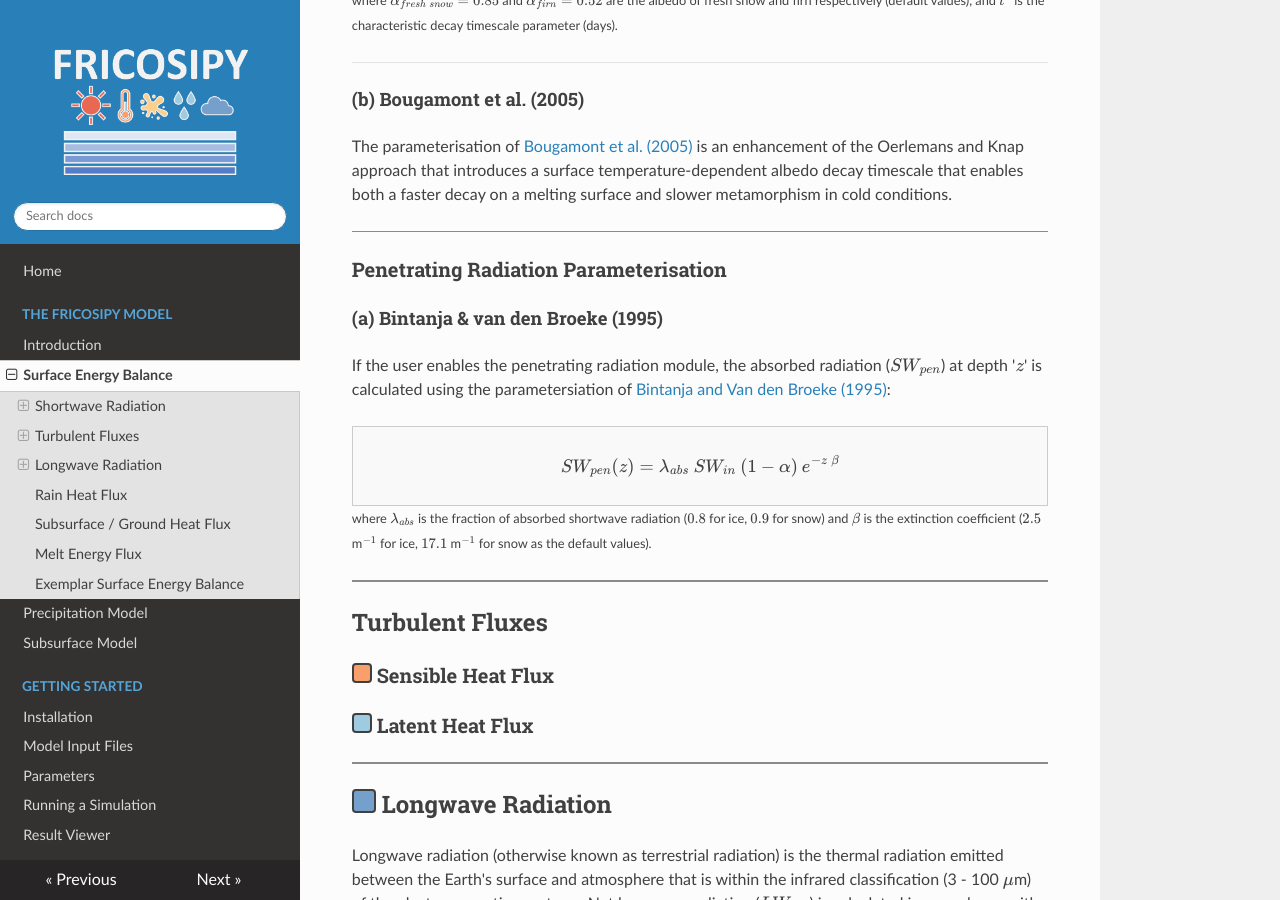
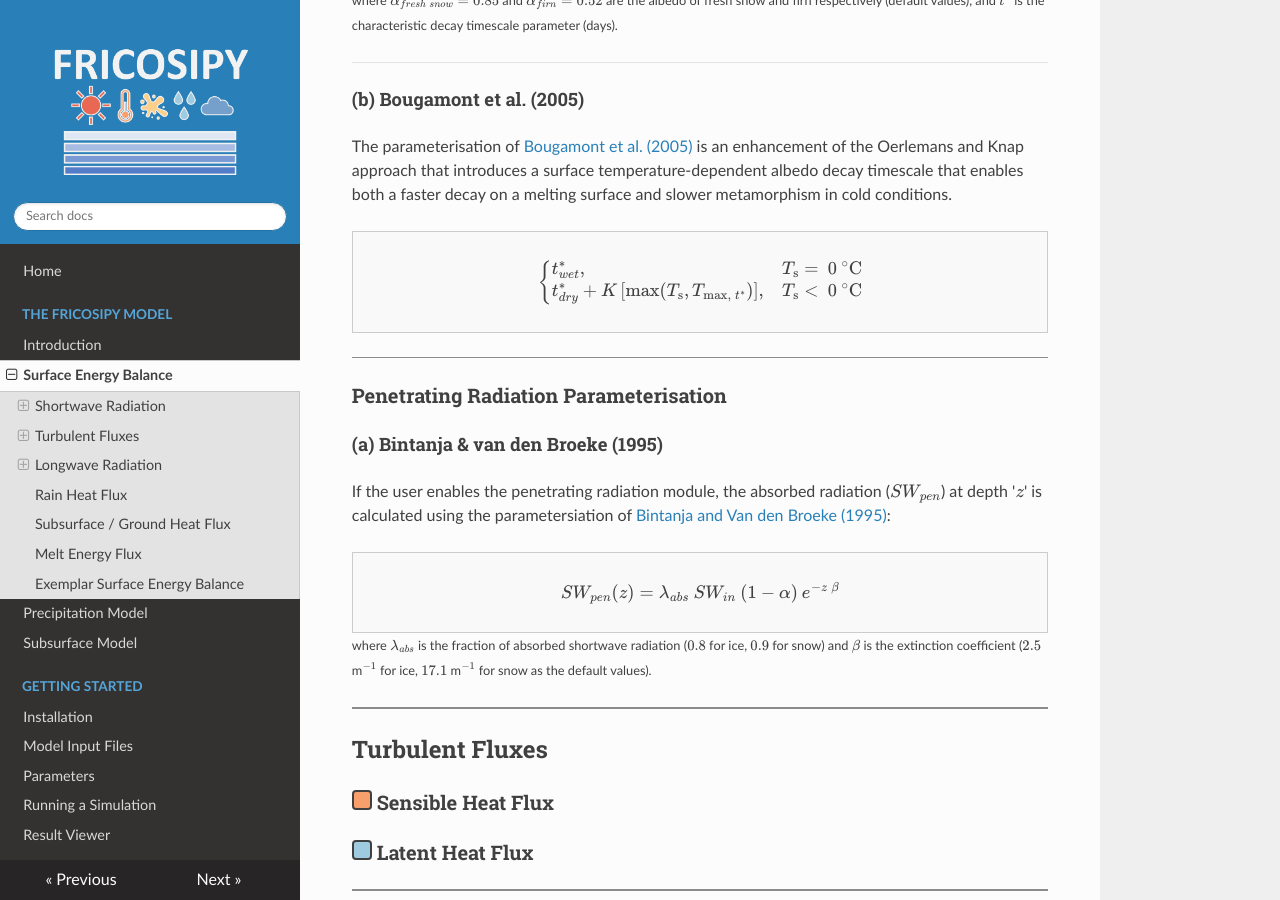
Before and after one commit to MarcusGastaldello/FRICOSIPY, an MkDocs documentation site: the page built from docs/surface_energy_balance.md, in a window 1280 px wide and 900 px high, scrolled down 2834 px. Built offline with MkDocs 1.6.1, drawn with Linux system fonts in a browser that asks for light colours; nearby versions of some CDN libraries.

Commit message:
Update surface_energy_balance.md

```diff
--- a/docs/surface_energy_balance.md
+++ b/docs/surface_energy_balance.md
@@ -104,6 +104,14 @@ $$
 
 The parameterisation of [Bougamont et al. (2005)](https://doi.org/10.1029/2005JF000348) is an enhancement of the Oerlemans and Knap approach that introduces a surface temperature-dependent albedo decay timescale that enables both a faster decay on a melting surface and slower metamorphism in cold conditions.
 
+<div style="border:1px solid #ccc; padding:10px; background:#f9f9f9;">
+$$
+\begin{cases}
+t^*_{wet}, & T_{\text{s}} = \: 0\:^\circ \text{C} \\
+t^*_{dry} +  K \left[ \text{max}(T_{\text{s}},T_{\text{max},\:t^*}) \right] ,&  T_{\text{s}} < \: 0\:^\circ \text{C}
+\end{cases}
+$$
+</div>
 
 <hr style="height:1px; background-color:#8b8b8b; border:none;" />
 
```
